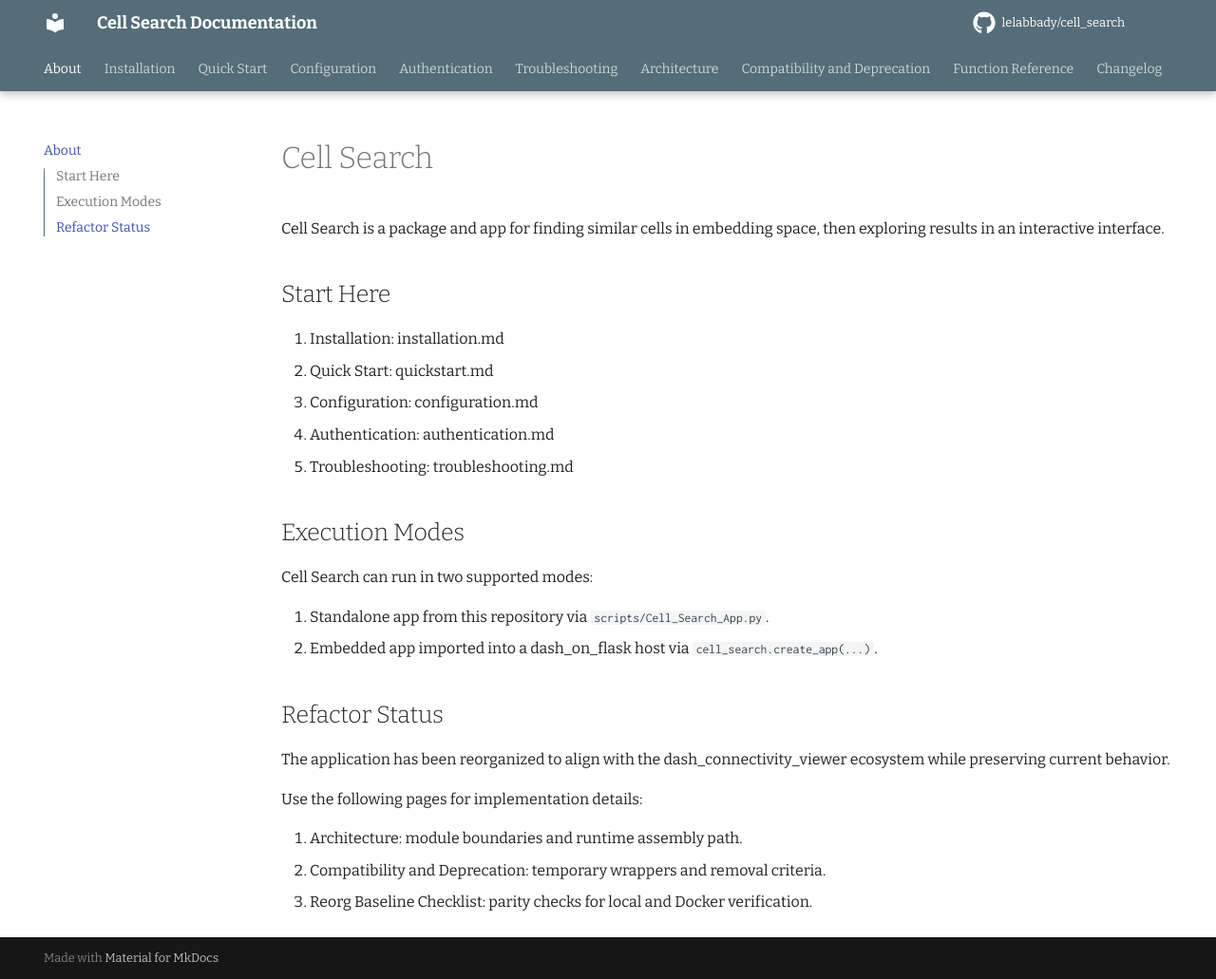
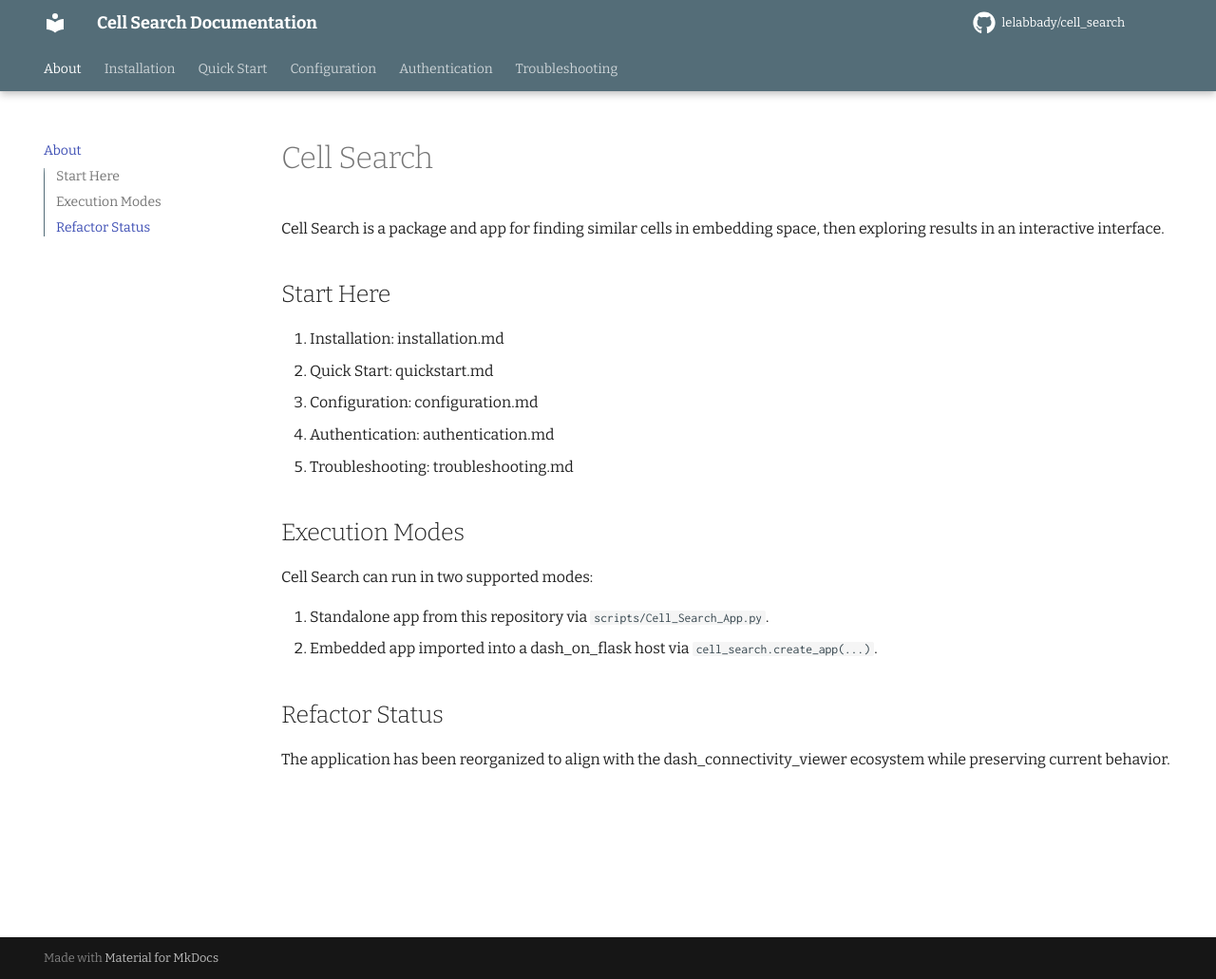
Before and after one commit to lelabbady/cell_search_app, an MkDocs documentation site: the page built from docs/index.md, in a window 1280 px wide and 1031 px high. Shown: the whole window at 95% size. Built offline with MkDocs 1.6.1 and Material for MkDocs 9.7.7, drawn with Linux system fonts in a browser that asks for light colours; comment, search, counter and statistics services are not loaded.

Commit message:
removed local-only files from mkdocs

```diff
--- a/docs/index.md
+++ b/docs/index.md
@@ -20,9 +20,3 @@ Cell Search can run in two supported modes:
 ## Refactor Status
 
 The application has been reorganized to align with the dash_connectivity_viewer ecosystem while preserving current behavior.
-
-Use the following pages for implementation details:
-
-1. Architecture: module boundaries and runtime assembly path.
-2. Compatibility and Deprecation: temporary wrappers and removal criteria.
-3. Reorg Baseline Checklist: parity checks for local and Docker verification.
--- a/mkdocs.yml
+++ b/mkdocs.yml
@@ -10,11 +10,6 @@ nav:
 - Configuration: configuration.md
 - Authentication: authentication.md
 - Troubleshooting: troubleshooting.md
-- Architecture: architecture.md
-- Compatibility and Deprecation: compatibility_and_deprecation.md
-- Function Reference:
-    - reference/api.md
-- Changelog: changelog.md
 
 
 theme:
```
